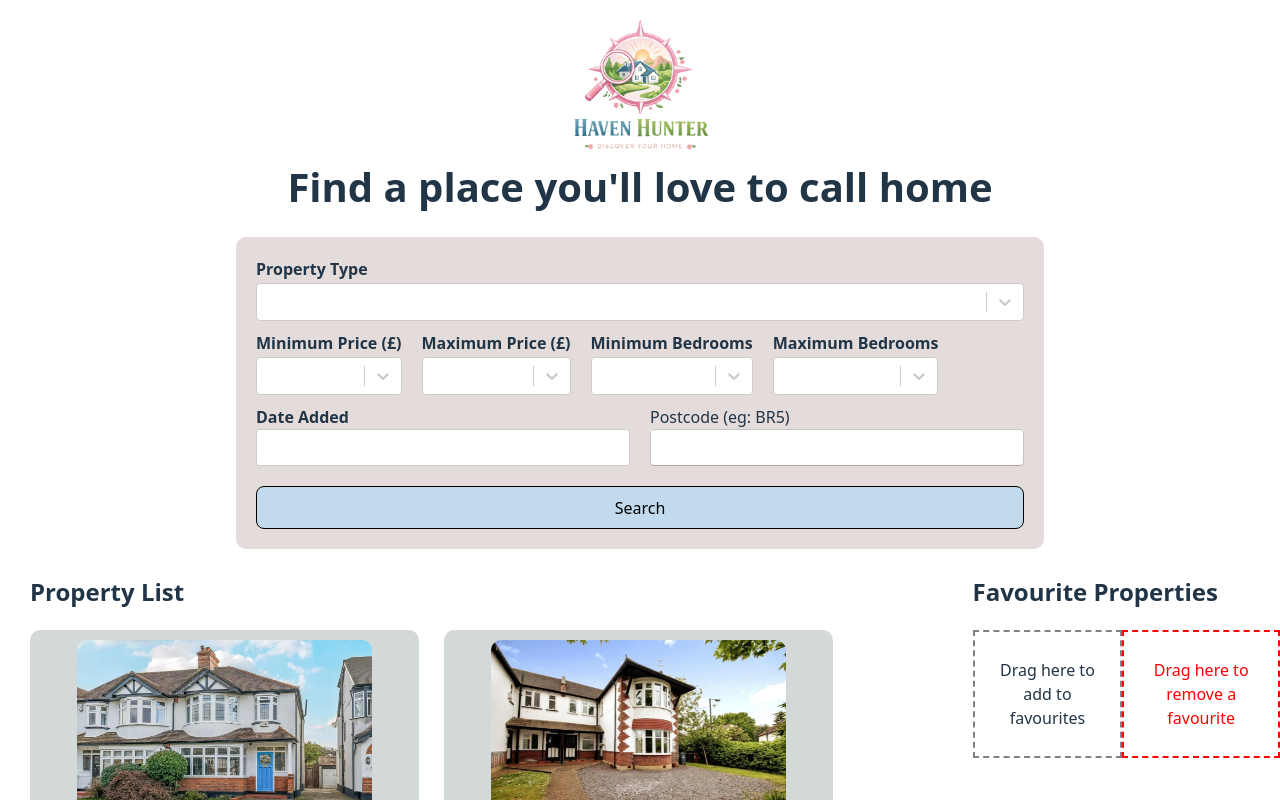
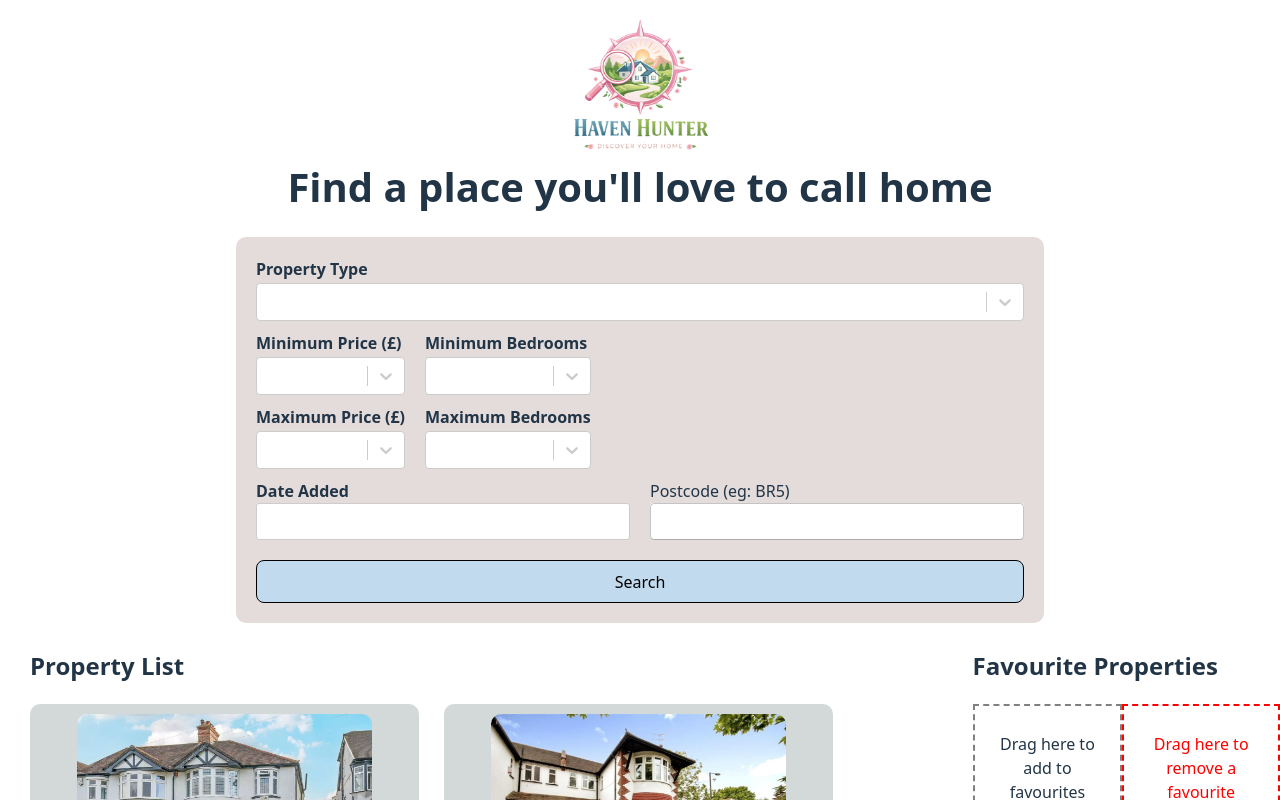
Before and after one commit to shashini13/React-CW, a React (Vite) app: page /#/ in a window 1280 px wide. Shown: the top 800 px of the page. Built offline with nearby package versions, Linux system fonts and the light colour scheme.

Commit message:
Added new classes to fix alignment

```diff
--- a/src/components/SearchForm.jsx
+++ b/src/components/SearchForm.jsx
@@ -37,7 +37,8 @@ const SearchForm = ({onSearch}) => {
             </div>
 
             <div className="price-bedroom-div">
-                <div>
+                <div className="min-max-price">
+                    <div className="min-price">
                         <label className="search-form-label">Minimum Price (£)</label>
                         <Select
                             options={[
@@ -51,7 +52,7 @@ const SearchForm = ({onSearch}) => {
                         />
                     </div>
 
-                <div>
+                    <div className="max-price">
                         <label className="search-form-label">Maximum Price (£)</label>
                         <Select
                             options={[
@@ -64,8 +65,10 @@ const SearchForm = ({onSearch}) => {
                             placeholder=""
                         />
                     </div>
+                </div>
 
-                <div>
+                <div className="min-max-beds">
+                    <div className="min-beds">
                         <label className="search-form-label">Minimum Bedrooms</label>
                         <Select
                             options={[
@@ -79,7 +82,7 @@ const SearchForm = ({onSearch}) => {
                         />
                     </div>
 
-                <div>
+                    <div className="max-beds">
                         <label className="search-form-label">Maximum Bedrooms</label>
                         <Select
                             options={[
@@ -91,6 +94,7 @@ const SearchForm = ({onSearch}) => {
                             onChange={(selected) => setMaxBedrooms(selected.value)}
                             placeholder=""
                         />
+                    </div>
                 </div>
             </div>
 
```
Lines whose indentation alone changed are shown as unchanged.
